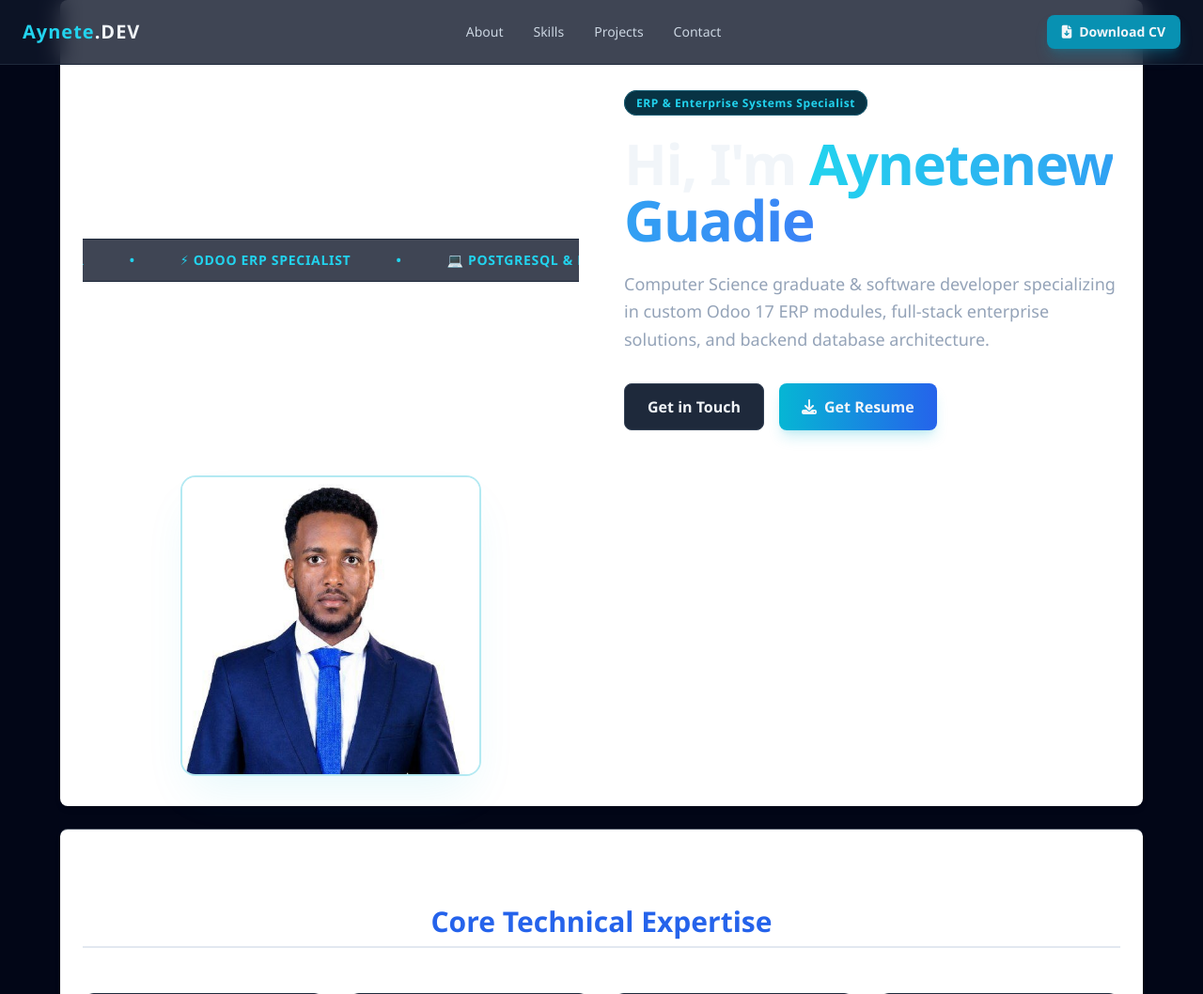
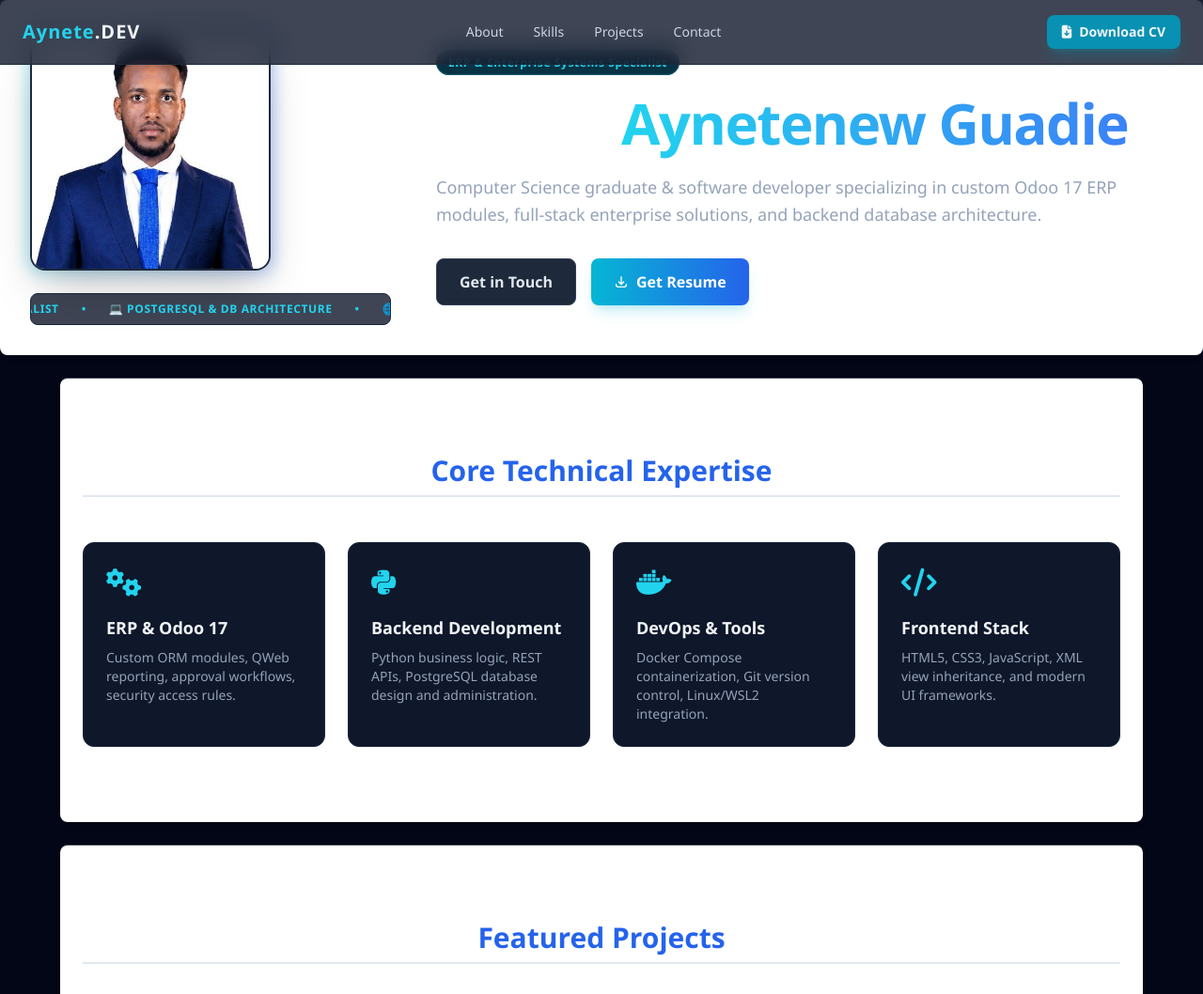
Before and after one commit to Aynetenew-Guadie/my_portfolio, a Flask app: page / in a window 1280 px wide. Shown: the top 1058 px of the page at 94% size. Run offline with Flask 3, Linux system fonts and the light colour scheme; some libraries are stand-ins or nearby versions.

Commit message:
Move profile image above marquee text

```diff
--- a/templates/index.html
+++ b/templates/index.html
@@ -39,47 +39,50 @@
   </nav>
 
   <!-- Hero Section -->
-  <section id="about" class="min-h-screen flex items-center justify-center pt-24 px-6 max-w-6xl mx-auto">
-    <div class="grid md:grid-cols-2 gap-12 items-center">
-      <!-- Marquee Text Banner -->
-      <div class="w-full overflow-hidden bg-slate-900/80 border-y border-slate-800 py-3 my-8">
-          <div class="animate-marquee flex space-x-12 whitespace-nowrap text-cyan-400 font-semibold text-sm tracking-wider uppercase">
-              <span>🚀 Python Developer</span>
+        <section id="about" class="pt-8 flex flex-col md:flex-row items-center justify-between gap-12">
+
+            <!-- Left Side: Profile Image + Marquee Text -->
+            <div class="flex flex-col items-center md:items-start space-y-6 w-full md:w-auto">
+                <!-- Profile Photo -->
+                <div class="relative group">
+                    <div class="absolute -inset-1 bg-gradient-to-r from-cyan-500 to-blue-600 rounded-2xl blur opacity-30 group-hover:opacity-60 transition duration-300"></div>
+                    <img src="/static/profile.jpg" alt="Aynetenew Guadie" class="relative w-48 h-48 md:w-64 md:h-64 object-cover rounded-2xl border-2 border-slate-800 shadow-2xl">
+                </div>
+
+                <!-- Marquee Text Banner Below Photo -->
+                <div class="w-full max-w-xs md:max-w-sm overflow-hidden bg-slate-900/80 border border-slate-800 rounded-lg py-2">
+                    <div class="animate-marquee flex space-x-6 whitespace-nowrap text-cyan-400 font-semibold text-xs tracking-wider uppercase">
+                        <span>⚡ Odoo ERP Specialist</span>
+                        <span>•</span>
+                        <span>💻 PostgreSQL & DB Architecture</span>
+                        <span>•</span>
+                        <span>🌐 Python & Flask</span>
                         <span>•</span>
                         <span>⚡ Odoo ERP Specialist</span>
                         <span>•</span>
-              <span>💻 PostgreSQL & Database Architecture</span>
+                        <span>💻 PostgreSQL & DB Architecture</span>
                         <span>•</span>
-              <span>🌐 Flask & Tailwind CSS</span>
-              <span>•</span>
-              <span>🚀 Python Developer</span>
-              <span>•</span>
-              <span>⚡ Odoo ERP Specialist</span>
-              <span>•</span>
-              <span>💻 PostgreSQL & Database Architecture</span>
-              <span>•</span>
-              <span>🌐 Flask & Tailwind CSS</span>
+                        <span>🌐 Python & Flask</span>
                     </div>
                 </div>
-      <div class="space-y-6">
+            </div>
+
+            <!-- Right Side: Developer Intro Details -->
+            <div class="flex-1 space-y-6">
                 <span class="px-3 py-1 text-xs font-semibold tracking-wider text-cyan-400 bg-cyan-950 border border-cyan-800 rounded-full">ERP & Enterprise Systems Specialist</span>
-        <h1 class="text-4xl md:text-6xl font-extrabold tracking-tight">Hi, I'm <span class="text-transparent bg-clip-text bg-gradient-to-r from-cyan-400 to-blue-500">Aynetenew Guadie</span></h1>
+                <h1 class="text-4xl md:text-6xl font-extrabold tracking-tight text-white">Hi, I'm <span class="text-transparent bg-clip-text bg-gradient-to-r from-cyan-400 to-blue-500">Aynetenew Guadie</span></h1>
                 <p class="text-slate-400 text-lg leading-relaxed">
                     Computer Science graduate & software developer specializing in custom Odoo 17 ERP modules, full-stack enterprise solutions, and backend database architecture.
                 </p>
                 <div class="flex flex-wrap gap-4 pt-2">
-          <a href="#contact" class="px-6 py-3 bg-slate-800 hover:bg-slate-700 border border-slate-700 font-semibold rounded-lg transition">Get in Touch</a>
-          <a href="{{ url_for('download_cv') }}" class="px-6 py-3 bg-gradient-to-r from-cyan-500 to-blue-600 hover:from-cyan-400 hover:to-blue-500 font-semibold rounded-lg shadow-lg shadow-cyan-500/20 transition flex items-center gap-2">
-            <i class="fa-solid fa-download"></i> Get Resume
+                    <a href="#contact" class="px-6 py-3 bg-slate-800 hover:bg-slate-700 text-slate-200 border border-slate-700 font-semibold rounded-lg transition">Get in Touch</a>
+                    <a href="/static/resume.pdf" download class="px-6 py-3 bg-gradient-to-r from-cyan-500 to-blue-600 hover:from-cyan-400 hover:to-blue-500 text-white font-semibold rounded-lg shadow-lg shadow-cyan-500/20 transition flex items-center gap-2">
+                        <svg class="w-4 h-4" fill="none" stroke="currentColor" viewBox="0 0 24 24"><path stroke-linecap="round" stroke-linejoin="round" stroke-width="2" d="M4 16v1a3 3 0 003 3h10a3 3 0 003-3v-1m-4-4l-4 4m0 0l-4-4m4 4V4"/></svg>
+                        Get Resume
                     </a>
                 </div>
             </div>
-      <div class="flex justify-center">
-        <div class="relative w-64 h-64 md:w-80 md:h-80 rounded-2xl overflow-hidden border-2 border-cyan-500/30 shadow-2xl shadow-cyan-500/10">
-          <img src="{{ url_for('static', filename='profile.jpg') }}" alt="Aynetenew Guadie" class="w-full h-full object-cover">
-        </div>
-      </div>
-    </div>
+
         </section>
 
   <!-- Skills Section -->
```
Lines whose indentation alone changed are shown as unchanged.
